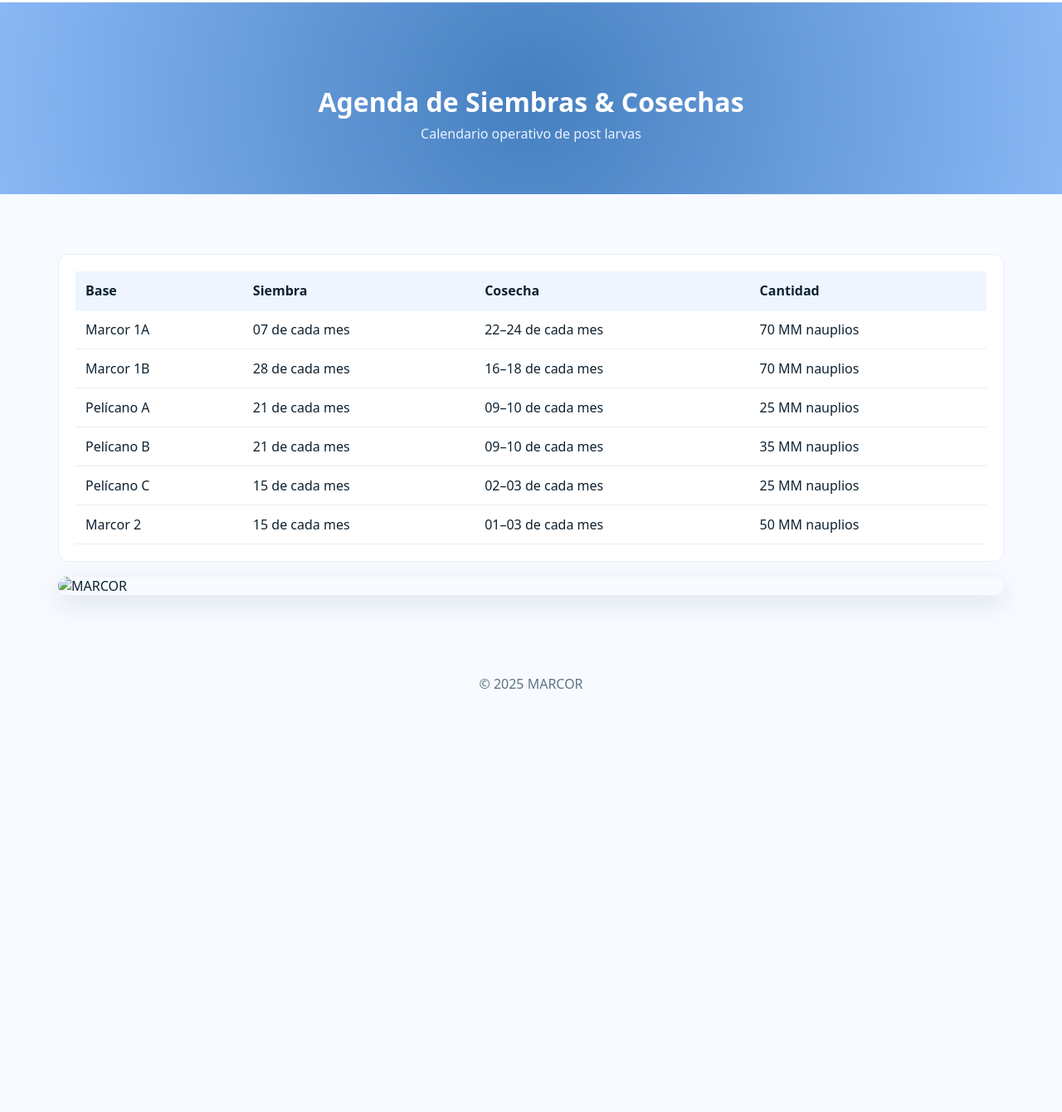
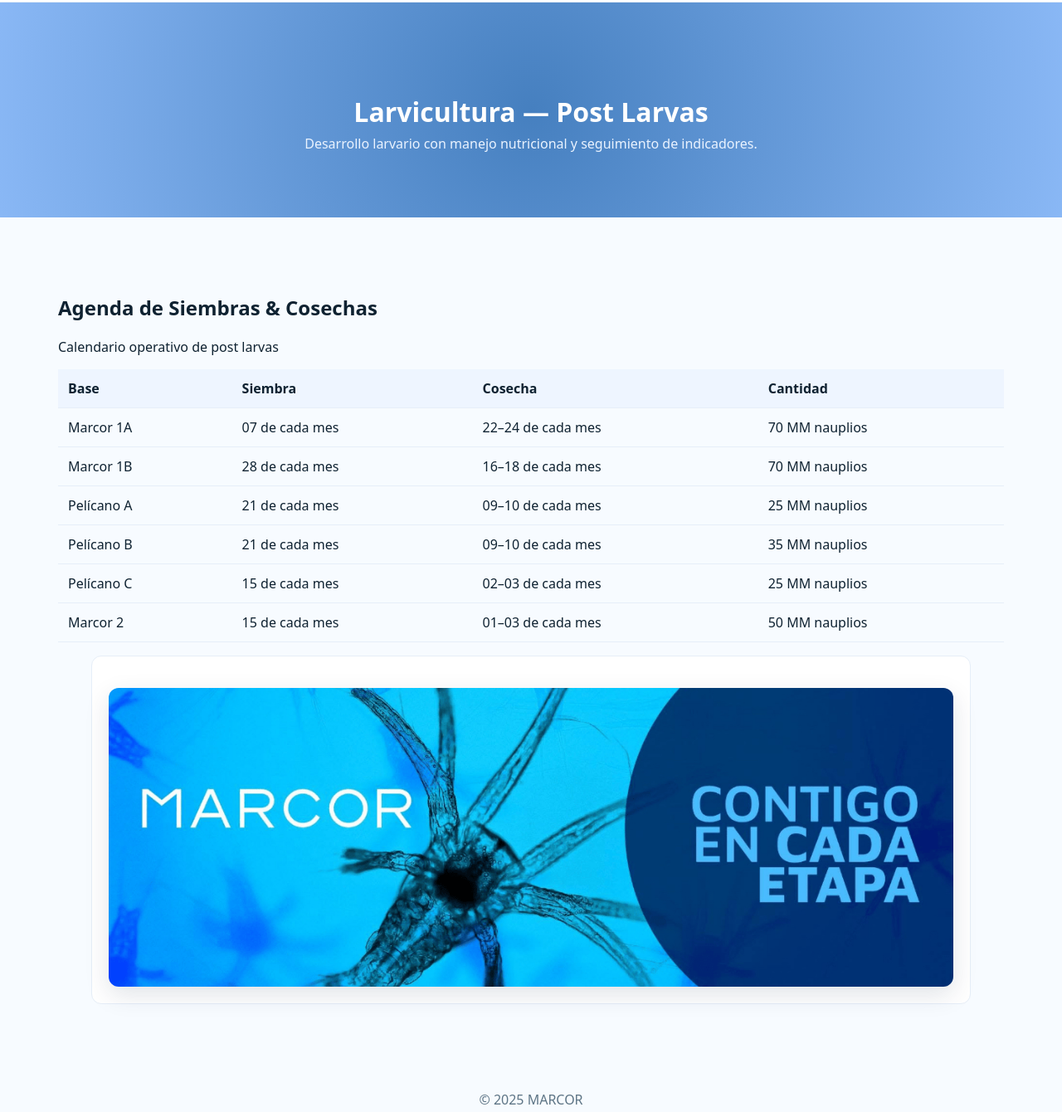
Before and after one commit to jpvinuezas-ui/N-mero-1, a plain HTML site: page larvicultura.html in a window 1280 px wide. Shown: the part 60-1400 px from the top of the page at 83% size. Before the commit the page ends 919 px from the top, so only its background shows below. Drawn offline with Linux system fonts and the light colour scheme.

Commit message:
Update larvicultura.html

```diff
--- a/larvicultura.html
+++ b/larvicultura.html
@@ -1,14 +1,14 @@
-<!doctype html>
+<!DOCTYPE html>
 <html lang="es">
 <head>
-  <meta charset="utf-8">
-  <meta name="viewport" content="width=device-width, initial-scale=1">
-  <title>Larvicultura — Agenda y Procesos | MARCOR</title>
-  <meta name="description" content="Agenda de siembras y cosechas de post larvas. Procesos y bioseguridad de larvicultura MARCOR.">
-  <link rel="icon" href="assets/logo_larvicultura.png">
+  <meta charset="UTF-8">
+  <meta name="viewport" content="width=device-width, initial-scale=1.0">
+  <title>MARCOR - Larvicultura</title>
   <link rel="stylesheet" href="styles.css">
+  <script src="script.js" defer></script>
 </head>
 <body>
+  <!-- NAV -->
   <nav>
     <div class="container nav-inner">
       <a class="brand" href="index.html" aria-label="Inicio MARCOR">
@@ -27,43 +27,92 @@
     </div>
   </nav>
 
-  <header class="hero hero--sm">
-    <div class="bg" aria-hidden="true"></div>
-    <div class="container hero-inner">
-      <h1>Agenda de Siembras &amp; Cosechas</h1>
-      <p>Calendario operativo de post larvas</p>
+  <!-- HEADER -->
+  <header class="hero">
+    <div class="container center">
+      <h1>Larvicultura — Post Larvas</h1>
+      <p>Desarrollo larvario con manejo nutricional y seguimiento de indicadores.</p>
     </div>
   </header>
 
+  <!-- AGENDA -->
   <main>
     <section class="section">
       <div class="container">
-        <div class="card">
+        <h2 class="section-title">Agenda de Siembras & Cosechas</h2>
+        <p>Calendario operativo de post larvas</p>
+
+        <!-- Tabla de Agenda -->
         <div class="table-wrap">
           <table class="tabla">
             <thead>
               <tr>
-                  <th>Base</th><th>Siembra</th><th>Cosecha</th><th>Cantidad</th>
+                <th>Base</th>
+                <th>Siembra</th>
+                <th>Cosecha</th>
+                <th>Cantidad</th>
               </tr>
             </thead>
             <tbody>
-                <tr><td>Marcor 1A</td><td>07 de cada mes</td><td>22–24 de cada mes</td><td>70 MM nauplios</td></tr>
-                <tr><td>Marcor 1B</td><td>28 de cada mes</td><td>16–18 de cada mes</td><td>70 MM nauplios</td></tr>
-                <tr><td>Pelícano A</td><td>21 de cada mes</td><td>09–10 de cada mes</td><td>25 MM nauplios</td></tr>
-                <tr><td>Pelícano B</td><td>21 de cada mes</td><td>09–10 de cada mes</td><td>35 MM nauplios</td></tr>
-                <tr><td>Pelícano C</td><td>15 de cada mes</td><td>02–03 de cada mes</td><td>25 MM nauplios</td></tr>
-                <tr><td>Marcor 2</td><td>15 de cada mes</td><td>01–03 de cada mes</td><td>50 MM nauplios</td></tr>
+              <tr>
+                <td>Marcor 1A</td>
+                <td>07 de cada mes</td>
+                <td>22–24 de cada mes</td>
+                <td>70 MM nauplios</td>
+              </tr>
+              <tr>
+                <td>Marcor 1B</td>
+                <td>28 de cada mes</td>
+                <td>16–18 de cada mes</td>
+                <td>70 MM nauplios</td>
+              </tr>
+              <tr>
+                <td>Pelícano A</td>
+                <td>21 de cada mes</td>
+                <td>09–10 de cada mes</td>
+                <td>25 MM nauplios</td>
+              </tr>
+              <tr>
+                <td>Pelícano B</td>
+                <td>21 de cada mes</td>
+                <td>09–10 de cada mes</td>
+                <td>35 MM nauplios</td>
+              </tr>
+              <tr>
+                <td>Pelícano C</td>
+                <td>15 de cada mes</td>
+                <td>02–03 de cada mes</td>
+                <td>25 MM nauplios</td>
+              </tr>
+              <tr>
+                <td>Marcor 2</td>
+                <td>15 de cada mes</td>
+                <td>01–03 de cada mes</td>
+                <td>50 MM nauplios</td>
+              </tr>
             </tbody>
           </table>
         </div>
-        </div>
 
-        <img class="banner" src="assets/banner_marcor.png" alt="MARCOR">
+        <!-- Imagen inferior -->
+        <figure class="card" style="margin-top:16px">
+          <img
+            class="banner"
+            src="assets/poster_agenda.png?v=2"
+            alt="Agenda MARCOR - Contigo en cada etapa"
+            width="1600"
+            height="900"
+          >
+        </figure>
       </div>
     </section>
   </main>
 
-  <footer class="section tight"><div class="container">© 2025 MARCOR</div></footer>
-  <script src="script.js" defer></script>
+  <!-- FOOTER -->
+  <footer class="footer">
+    <div class="container center">
+      <p>© 2025 MARCOR</p>
+    </div>
+  </footer>
 </body>
 </html>
```
Lines whose indentation alone changed are shown as unchanged.
